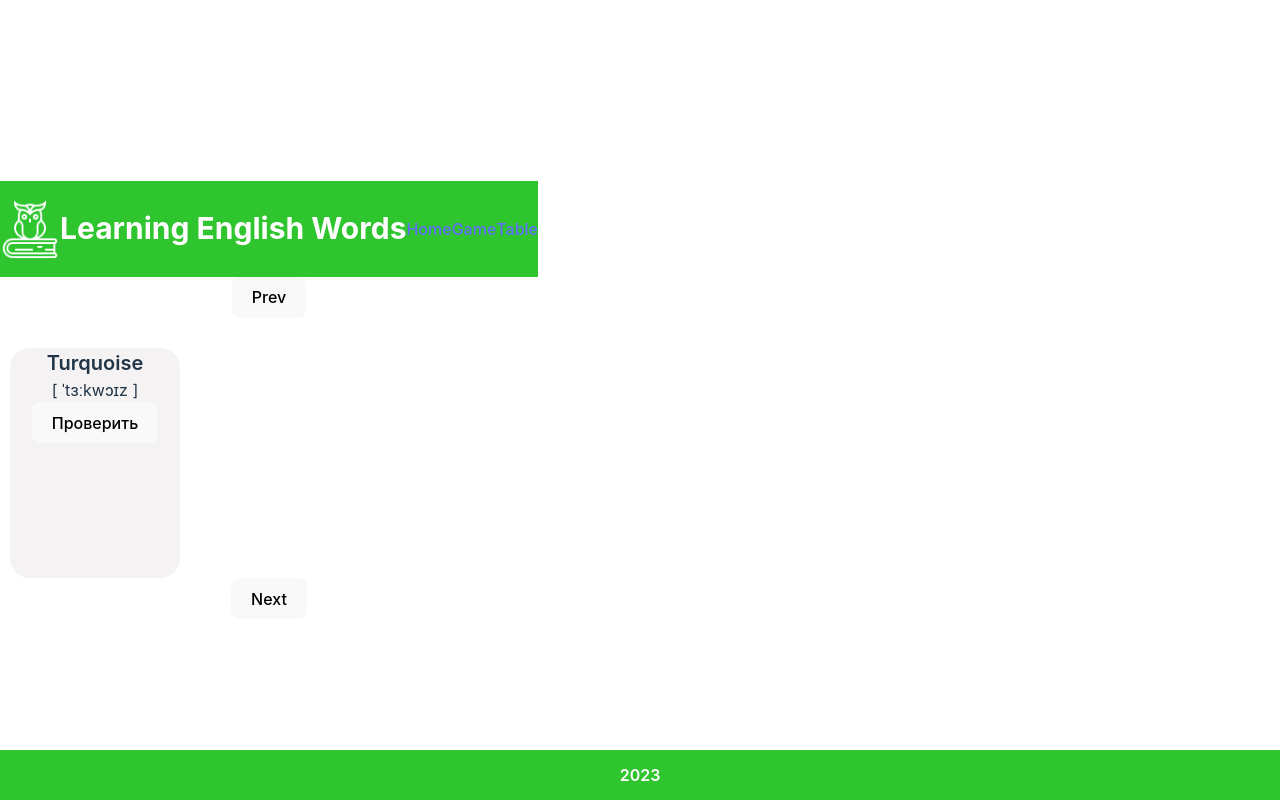
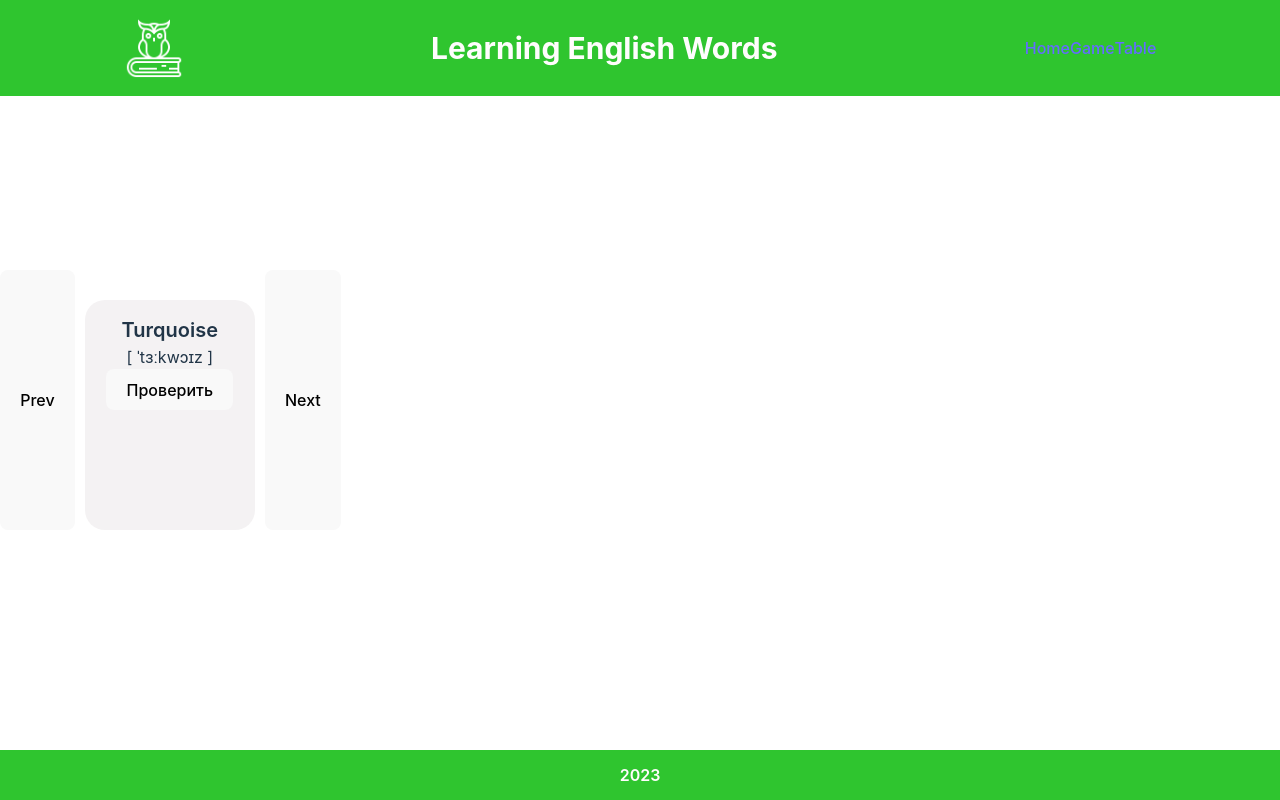
Before and after one commit to JuliaMichaela/English-learn-cards, a React (Vite) app: page /game in a window 1280 px wide. Built offline with nearby package versions, Linux system fonts and the light colour scheme.

Commit message:
added styles

```diff
--- a/src/Pages/GamePage/GamePage.jsx
+++ b/src/Pages/GamePage/GamePage.jsx
@@ -1,5 +1,6 @@
 import { useState } from 'react'
 import Slider from '../../Components/Slider/Slider';
+import style from '../GamePage/gamePage.module.scss'
 // import WordCardMap from '../../Components/WordCardMap/WordCardMap'
 
 export default function GamePage({ stateWords }) {
@@ -14,7 +15,7 @@ export default function GamePage({ stateWords }) {
     }
 
     return (
-        <div>
+        <div className={style.cardcontainer}>
             <button onClick={prevSlider}>Prev</button>
             <Slider {...stateWords.words[countSlider]} />
             {/* <WordCardMap
--- /dev/null
+++ b/src/Pages/GamePage/gamePage.module.scss
@@ -0,0 +1,5 @@
+.cardcontainer {
+    display: flex;
+    justify-content: space-around;
+
+}
--- a/src/components/Header/header.module.scss
+++ b/src/components/Header/header.module.scss
@@ -2,6 +2,8 @@
     min-height: 12vh;
     width: 100%;
     margin: 0 auto;
+    position: fixed;
+    top: 0;
     display: flex;
     align-items: center;
     justify-content: space-around;
--- a/src/style/App.css
+++ b/src/style/App.css
@@ -16,6 +16,11 @@
 }
 .logo.react:hover {
   filter: drop-shadow(0 0 2em #61dafbaa);
+}
+main {
+  display: flex;
+  justify-content: center;
+
 }
 
 @keyframes logo-spin {
```
